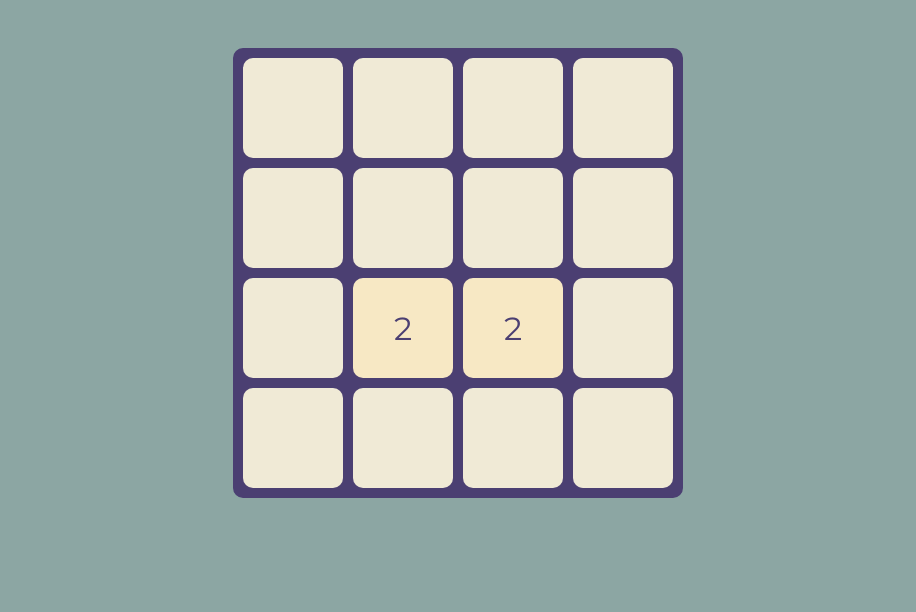
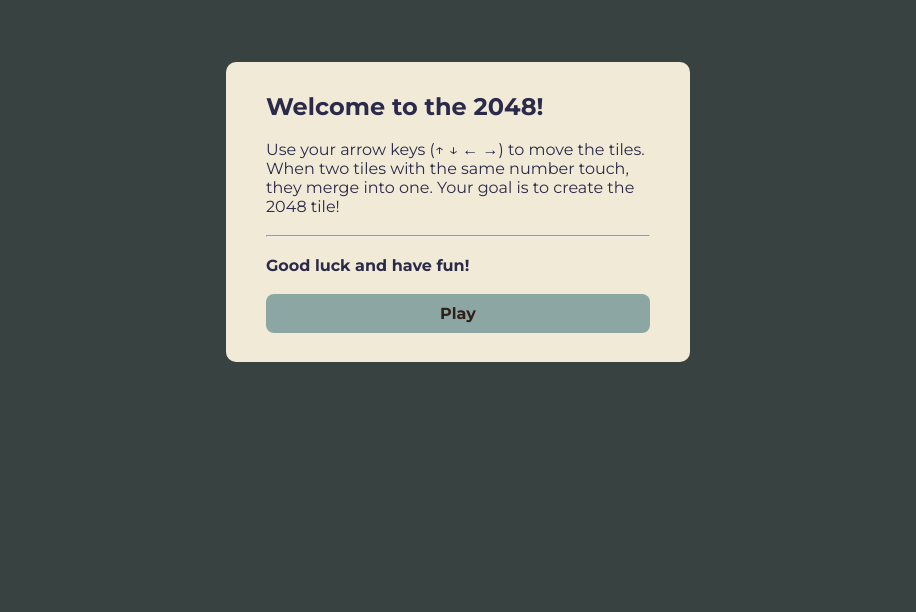
Before and after one commit to ma3e7/2048-game, a plain HTML site: page index.html in a window 1280 px wide. Shown: the part 188-800 px from the top of the page, without its empty margins (182-1098 px from the left). Drawn offline with Linux system fonts and the light colour scheme.

Commit message:
Working version
Version of the game that completely works,

added a welcome popup at the start of the game,

untily the play is clicked the board is inivisible, added a small animation when the board shows

```diff
--- a/app.js
+++ b/app.js
@@ -4,7 +4,10 @@ const popupMessage = document.getElementById("popup-message");
 const popupScore = document.getElementById("popup-score");
 const keepPlayingBtn = document.getElementById("keep-playing");
 const resetGameBtn = document.getElementById("reset-game");
+const welcomePopup = document.getElementById("welcome-popup-window")
 const resetGameBtnMainPage = document.getElementById("reset-button");
+const playGameBtn = document.getElementById('play-button');
+const playingBoard = document.querySelector('.board-container');
 
 let gameOver = false;
 let gameWon = false;
@@ -77,6 +80,7 @@ document.addEventListener("keydown", (e) => {
         }
     }
 });
+
 keepPlayingBtn.addEventListener("click", () => {
     keepPlaying();
 })
@@ -87,6 +91,10 @@ resetGameBtn.addEventListener("click", () => {
 
 resetGameBtnMainPage.addEventListener("click", () => {
     resetGame();
+})
+
+playGameBtn.addEventListener("click", () => {
+    playGame()
 })
 
 function spawnRandomTile() {
@@ -181,8 +189,6 @@ function gameIsWon() {
     }
 }
 
-
-
 function gameIsLost() {
     gameOver = true;
     popupMessage.innerText = "Game Over!";
@@ -192,7 +198,6 @@ function gameIsLost() {
     keepPlayingBtn.disabled = true;
     keepPlayingBtn.style.opacity = "0.6";
 }
-
 
 function keepPlaying() {
     popup.style.visibility = "hidden";
@@ -211,10 +216,13 @@ function resetGame() {
     gameWon = false;
     hasWonBefore = false;
     popup.style.visibility = "hidden";
-    startGame();
+    playGame();
 }
 
-function startGame() {
+function playGame() {
+    welcomePopup.style.visibility = "hidden";
+    playingBoard.classList.add("visible");
+
     spawnRandomTile();
     spawnRandomTile();
     updateBoard();
@@ -236,5 +244,3 @@ function getTileColor(value) {
         default: return "#F0EAD6";
     }
 }
-
-startGame();
--- a/index.html
+++ b/index.html
@@ -38,17 +38,27 @@
         <div class="tile" id="15"></div>
         <div class="tile" id="16"></div>
     </main>
-    <!---------- POPUP GAME START ---------->
-    <!-- <div id="welcome-popup-window">
-        <h2>Welcome to the 2048!</h2>
-        <br>
-        <p>Use your arrow keys (↑ ↓ ← →) to move the tiles. <br>When two tiles with the same number touch, they merge into one. <br> Your goal is to create the 2048 tile! <br><br><hr><br>Good luck and have fun!</p></p>
-        <br>
-        <button id="play-button">Play</button>
-    </div> -->
 
-    <!---------- POPUP GAME END ---------->
-    <div id="popup-window" >
+    <!--------------- POPUP GAME START --------------->
+    <div id="welcome-popup-window">
+        <div id="welcome-content-container">
+            <h2>Welcome to the 2048!</h2>
+            <br>
+            <p>Use your arrow keys (↑ ↓ ← →) to move the tiles. When two tiles with the same number touch, they
+                merge into one. Your goal is to create the 2048 tile!
+                <br>
+                <br>
+                <hr>
+                <br>
+            </p>
+            <p id="good-luck-text">Good luck and have fun!</p>
+            <br>
+            <button id="play-button">Play</button>
+        </div>
+    </div>
+
+    <!--------------- POPUP GAME END --------------->
+    <div id="popup-window">
         <div id="popup-content-container">
             <h2 id="popup-message"></h2>
             <p id="popup-score">
--- a/style.css
+++ b/style.css
@@ -3,11 +3,17 @@
     padding: 0;
 }
 
-body, h1, h2, button, .tile, #score-tracker, #popup-message, #popup-score {
+body,
+h1,
+h2,
+button,
+.tile,
+#score-tracker,
+#popup-message,
+#popup-score {
     font-family: 'Montserrat', sans-serif;
     color: #2C2A4A;
 }
-
 
 body {
     display: flex;
@@ -19,7 +25,7 @@ body {
 }
 
 h1 {
- font-size: 3em;
+    font-size: 3em;
 }
 
 #header-container {
@@ -32,14 +38,14 @@ h1 {
 
 #score-reset-container {
     display: flex;
-    justify-content:center;
+    justify-content: center;
     align-items: center;
     gap: 50px;
 }
 
 #score-tracker {
     display: flex;
-    justify-content:center;
+    justify-content: center;
     align-items: center;
     width: 150px;
     height: 40px;
@@ -55,6 +61,17 @@ h1 {
     background-color: #4B3F72;
     border: #4B3F72 10px solid;
     border-radius: 10px;
+    transition: background 5s;
+    opacity: 0;
+    transform: scale(0.95);
+    transition: opacity 2s ease, transform 2s ease;
+    visibility: hidden;
+}
+
+.board-container.visible {
+    opacity: 1;
+    transform: scale(1);
+    visibility: visible;
 }
 
 .tile {
@@ -80,12 +97,56 @@ h1 {
     border-radius: 10px;
 }
 
-#reset-button:hover{
+#reset-button:hover {
     cursor: pointer;
     background-color: #F7BFA0;
     box-shadow: 0 0 2px 1px rgba(0, 0, 0, 0.5);
 }
-/* -----------------POPUP--------------------*/
+
+/* -----------------POPUP WELCOME--------------------*/
+#welcome-popup-window {
+    position: fixed;
+    width: 100vw;
+    height: 100vh;
+    background: rgba(0, 0, 0, 0.6);
+    display: flex;
+    justify-content: center;
+    align-items: center;
+    z-index: 10;
+}
+
+#welcome-content-container {
+    display: flex;
+    flex-direction: column;
+    background-color: #F0EAD6;
+    border-radius: 10px;
+    padding: 30px 40px;
+    width: 30vw;
+    height: 30vh;
+    overflow: scroll;
+}
+
+#play-button {
+    padding: 10px 20px;
+    font-size: 1em;
+    font-weight: bold;
+    cursor: pointer;
+    border: none;
+    border-radius: 8px;
+    transition: background 1s;
+    background-color: #8CA6A3;
+    color: #2E1F1A;
+}
+
+#play-button:hover {
+    background-color: #A5A58D;
+}
+
+#good-luck-text {
+    font-weight: bold;
+}
+
+/* -----------------POPUP END GAME--------------------*/
 #popup-window {
     position: fixed;
     width: 100vw;
@@ -106,7 +167,7 @@ h1 {
     background-color: #F0EAD6;
     border-radius: 10px;
     padding: 30px 40px;
-    box-shadow: 0 4px 12px rgba(0,0,0,0.7);
+    box-shadow: 0 4px 12px rgba(0, 0, 0, 0.7);
 }
 
 #popup-window h2 {
@@ -145,10 +206,13 @@ h1 {
 }
 
 #reset-game {
-    background-color: #FFE156;
-    color: #2E1F1A;
+    background-color: #D8B4A6;
+    font-size: large;
+    font-weight: bold;
+    color: #2C2A4A;
 }
 
 #reset-game:hover {
+    cursor: pointer;
     background-color: #F7BFA0;
 }
```
